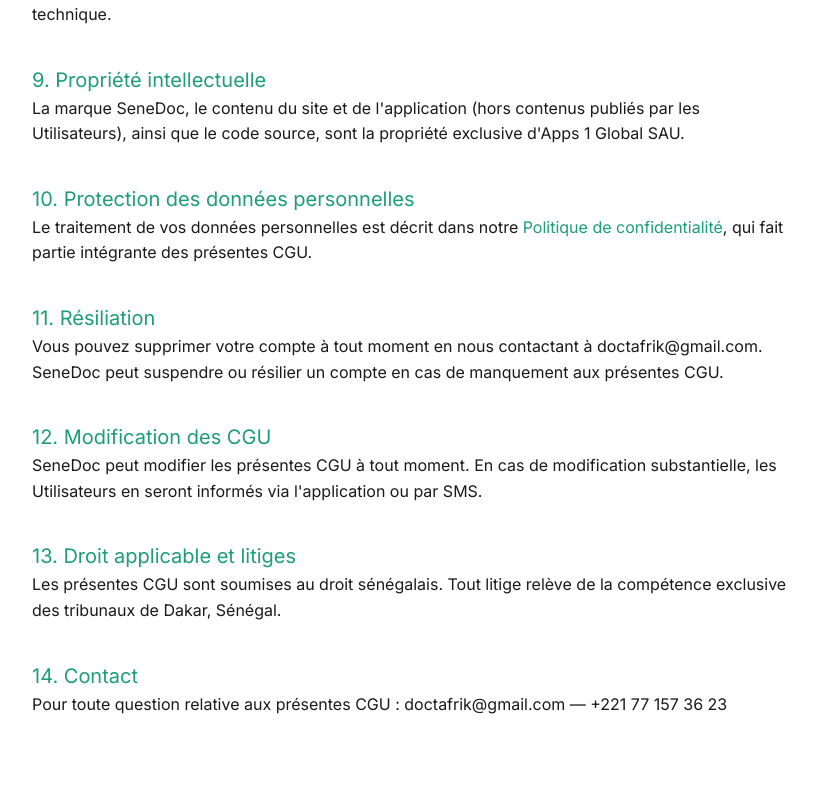
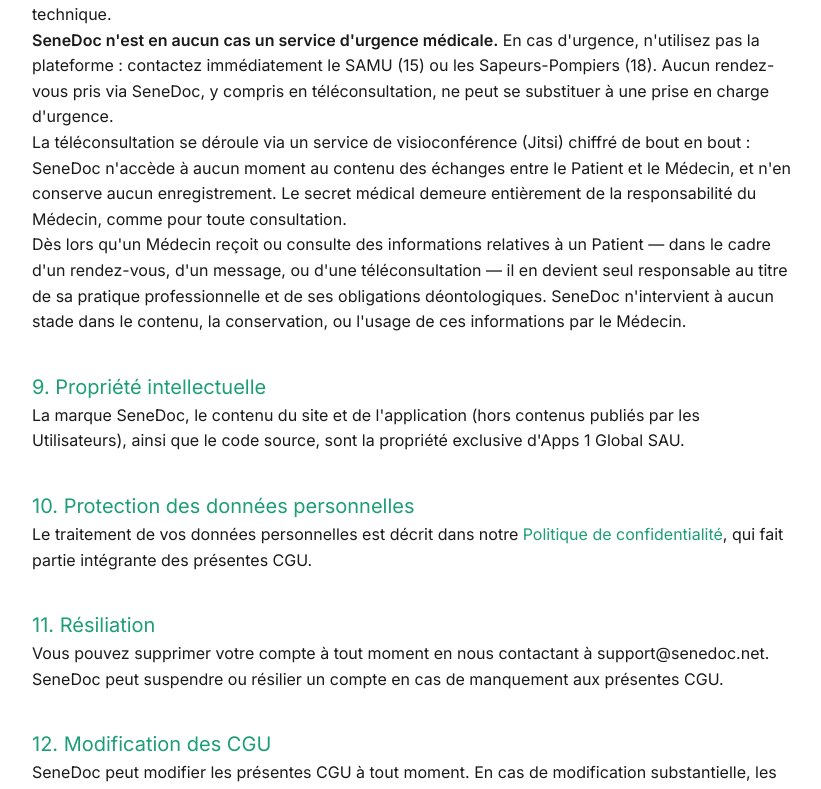
Before and after one commit to apps1global/senedoc-frontend, a Next.js app: page /cgu in a window 1280 px wide. Shown: the part 2203-2992 px from the top of the page, without its empty margins (228-1049 px from the left). Built offline with nearby package versions, Linux system fonts and the light colour scheme.

Commit message:
Lot 4 juridique: transfert transfrontalier (Pays-Bas), responsabilite medicale renforcee (urgence, secret medical, praticien responsable des donnees), email unifie support@senedoc.net

```diff
--- a/src/app/cgu/page.tsx
+++ b/src/app/cgu/page.tsx
@@ -70,7 +70,7 @@ export default function CguPage() {
       <h3>4.4 Sécurité du compte</h3>
       <p>
         Vous êtes seul responsable de la confidentialité de votre code PIN et de toute activité effectuée depuis
-        votre compte. Contactez-nous immédiatement à doctafrik@gmail.com en cas de suspicion d&apos;accès non
+        votre compte. Contactez-nous immédiatement à support@senedoc.net en cas de suspicion d&apos;accès non
         autorisé.
       </p>
 
@@ -112,6 +112,18 @@ export default function CguPage() {
         La responsabilité de SeneDoc, si elle devait être engagée, est limitée aux dommages directs et prévisibles
         résultant d&apos;un manquement avéré à ses propres obligations de mise en relation technique.
       </p>
+      <p><strong>SeneDoc n&apos;est en aucun cas un service d&apos;urgence médicale.</strong> En cas d&apos;urgence,
+        n&apos;utilisez pas la plateforme : contactez immédiatement le SAMU (15) ou les Sapeurs-Pompiers (18).
+        Aucun rendez-vous pris via SeneDoc, y compris en téléconsultation, ne peut se substituer à une prise en
+        charge d&apos;urgence.</p>
+      <p>La téléconsultation se déroule via un service de visioconférence (Jitsi) chiffré de bout en bout : SeneDoc
+        n&apos;accède à aucun moment au contenu des échanges entre le Patient et le Médecin, et n&apos;en conserve
+        aucun enregistrement. Le secret médical demeure entièrement de la responsabilité du Médecin, comme pour
+        toute consultation.</p>
+      <p>Dès lors qu&apos;un Médecin reçoit ou consulte des informations relatives à un Patient — dans le cadre
+        d&apos;un rendez-vous, d&apos;un message, ou d&apos;une téléconsultation — il en devient seul responsable
+        au titre de sa pratique professionnelle et de ses obligations déontologiques. SeneDoc n&apos;intervient à
+        aucun stade dans le contenu, la conservation, ou l&apos;usage de ces informations par le Médecin.</p>
 
       <h2 style={sectionStyle}>9. Propriété intellectuelle</h2>
       <p>
@@ -128,7 +140,7 @@ export default function CguPage() {
 
       <h2 style={sectionStyle}>11. Résiliation</h2>
       <p>
-        Vous pouvez supprimer votre compte à tout moment en nous contactant à doctafrik@gmail.com. SeneDoc peut
+        Vous pouvez supprimer votre compte à tout moment en nous contactant à support@senedoc.net. SeneDoc peut
         suspendre ou résilier un compte en cas de manquement aux présentes CGU.
       </p>
 
@@ -145,7 +157,7 @@ export default function CguPage() {
       </p>
 
       <h2 style={sectionStyle}>14. Contact</h2>
-      <p>Pour toute question relative aux présentes CGU : doctafrik@gmail.com — +221 77 157 36 23</p>
+      <p>Pour toute question relative aux présentes CGU : support@senedoc.net — +221 77 157 36 23</p>
     </main>
   );
 }
--- a/src/app/confidentialite/page.tsx
+++ b/src/app/confidentialite/page.tsx
@@ -34,7 +34,7 @@ export default function PolitiqueConfidentialitePage() {
         <strong>Responsable du traitement :</strong> Apps 1 Global SAU, au capital de 10 000 000 F CFA — RCCM SN DKR
         2023 B 16270
         <br />
-        <strong>Contact :</strong> doctafrik@gmail.com — +221 77 157 36 23
+        <strong>Contact :</strong> support@senedoc.net — +221 77 157 36 23
         <br />
         <strong>Adresse :</strong> Jaxaay 1, unité 23, Villa 243, Région de Dakar, Sénégal
       </p>
@@ -112,7 +112,19 @@ export default function PolitiqueConfidentialitePage() {
       />
       <p>Nous ne partageons vos données avec aucune autre entreprise à des fins commerciales.</p>
 
-      <h2 style={sectionStyle}>5. Comment nous protégeons vos données</h2>
+      <h2 style={sectionStyle}>5. Transfert de vos données hors du Sénégal</h2>
+      <p>
+        Nos serveurs sont hébergés aux Pays-Bas, chez un prestataire d&apos;hébergement reconnu. Vos données
+        quittent donc le territoire sénégalais pour y être stockées et traitées.
+      </p>
+      <p>
+        Les Pays-Bas font partie de l&apos;Union européenne et appliquent le Règlement Général sur la Protection
+        des Données (RGPD), reconnu comme offrant un niveau de protection adéquat pour les données personnelles.
+        Ce transfert est donc encadré par des garanties équivalentes, sinon supérieures, à celles prévues par la
+        loi sénégalaise n° 2008-12 du 25 janvier 2008.
+      </p>
+
+      <h2 style={sectionStyle}>6. Comment nous protégeons vos données</h2>
       <ul>
         <li>Votre PIN et votre mot de passe (médecins) sont chiffrés (hachage bcrypt) — même notre équipe ne peut pas les lire.</li>
         <li>Les connexions entre l&apos;application et nos serveurs sont chiffrées (HTTPS).</li>
@@ -120,39 +132,39 @@ export default function PolitiqueConfidentialitePage() {
         <li>Votre compte est protégé contre les tentatives de connexion abusives (blocage temporaire après plusieurs échecs).</li>
       </ul>
 
-      <h2 style={sectionStyle}>6. Combien de temps conservons-nous vos données</h2>
+      <h2 style={sectionStyle}>7. Combien de temps conservons-nous vos données</h2>
       <p>
         Nous conservons vos données tant que votre compte reste actif. Si vous supprimez votre compte, vos données
         personnelles sont supprimées ou anonymisées dans un délai de 12 mois, sauf obligation légale de conservation
         plus longue (par exemple en cas de nécessité de lutte contre la fraude).
       </p>
 
-      <h2 style={sectionStyle}>7. Vos droits</h2>
+      <h2 style={sectionStyle}>8. Vos droits</h2>
       <p>
         Conformément à la loi sénégalaise n° 2008-12 du 25 janvier 2008 sur la protection des données à caractère
         personnel, vous disposez d&apos;un droit d&apos;accès, de rectification, et de suppression de vos données.
-        Pour exercer ces droits, contactez-nous à doctafrik@gmail.com.
+        Pour exercer ces droits, contactez-nous à support@senedoc.net.
       </p>
       <p>
         Vous pouvez également adresser une réclamation à la Commission de Protection des Données Personnelles (CDP)
         du Sénégal.
       </p>
 
-      <h2 style={sectionStyle}>8. Mineurs</h2>
+      <h2 style={sectionStyle}>9. Mineurs</h2>
       <p>
         SeneDoc est accessible aux personnes âgées de 18 ans et plus. Si vous êtes mineur, un parent ou tuteur légal
         doit créer et gérer votre compte, y compris pour la prise de rendez-vous en votre nom.
       </p>
 
-      <h2 style={sectionStyle}>9. Modifications de cette politique</h2>
+      <h2 style={sectionStyle}>10. Modifications de cette politique</h2>
       <p>
         Nous pouvons mettre à jour cette politique de confidentialité. La date de dernière mise à jour est indiquée
         en haut de cette page. En cas de changement important, nous vous en informerons via l&apos;application ou
         par SMS.
       </p>
 
-      <h2 style={sectionStyle}>10. Contact</h2>
-      <p>Pour toute question sur cette politique de confidentialité : doctafrik@gmail.com</p>
+      <h2 style={sectionStyle}>11. Contact</h2>
+      <p>Pour toute question sur cette politique de confidentialité : support@senedoc.net</p>
     </main>
   );
 }
```
